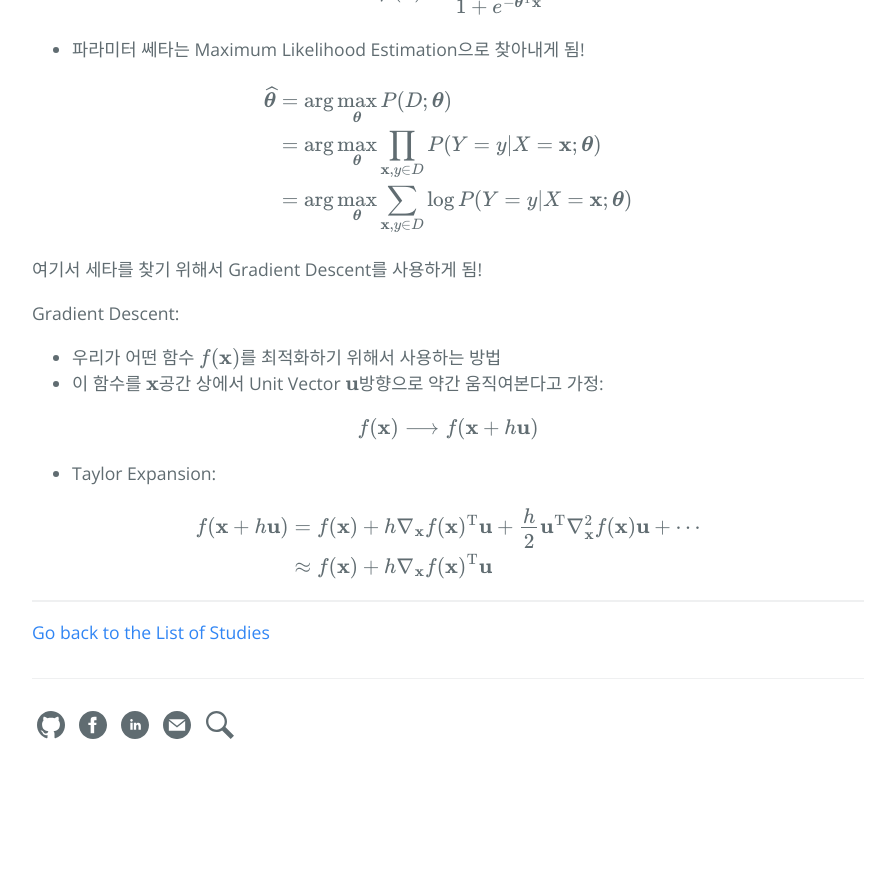
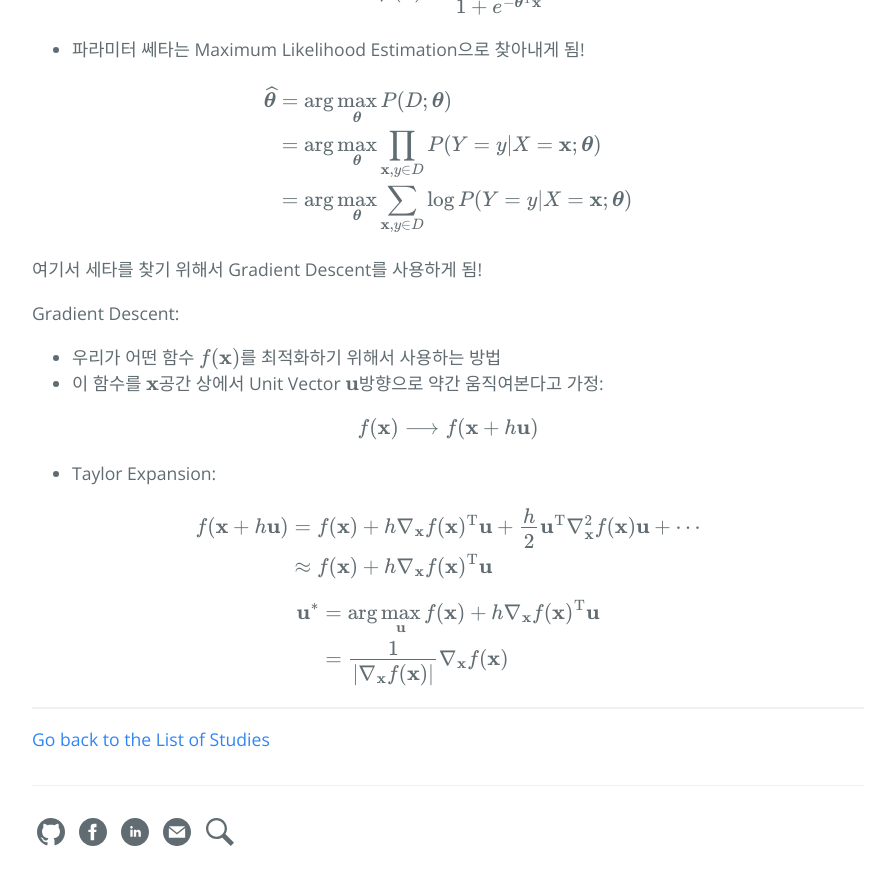
Before and after one commit to hcnoh/hcnoh.github.io, a Jekyll site: the page built from _posts/2019-04-25-logistic-regression-and-naive-bayes.md, in a window 1280 px wide and 900 px high, scrolled down 1330 px. Shown: the top 885 px of the window, without its empty margins (192-1087 px from the left). Built offline with Jekyll 4.4.1, drawn with Linux system fonts in a browser that asks for light colours; formulas are drawn with MathJax 3; comment, search, counter and statistics services are not loaded; before the commit the page ends 2123 px from its top, so only the background shows below that.

Commit message:
Update 2019-04-25-logistic-regression-and-naive-bayes.md

```diff
--- a/_posts/2019-04-25-logistic-regression-and-naive-bayes.md
+++ b/_posts/2019-04-25-logistic-regression-and-naive-bayes.md
@@ -68,3 +68,10 @@ f(\mathbf{x} + h\mathbf{u}) & = f(\mathbf{x}) + h\nabla_{\mathbf{x}}f(\mathbf{x}
 & \approx f(\mathbf{x}) + h\nabla_{\mathbf{x}}f(\mathbf{x})^{\text{T}}\mathbf{u}
 \end{align*}
 $$
+
+$$
+\begin{align*}
+\mathbf{u}^* & = \arg \max_{\mathbf{u}} f(\mathbf{x}) + h\nabla_{\mathbf{x}}f(\mathbf{x})^{\text{T}}\mathbf{u} \\
+& = \frac{1}{\vert \nabla_{\mathbf{x}}f(\mathbf{x}) \vert} \nabla_{\mathbf{x}}f(\mathbf{x})
+\end{align*}
+$$
```
